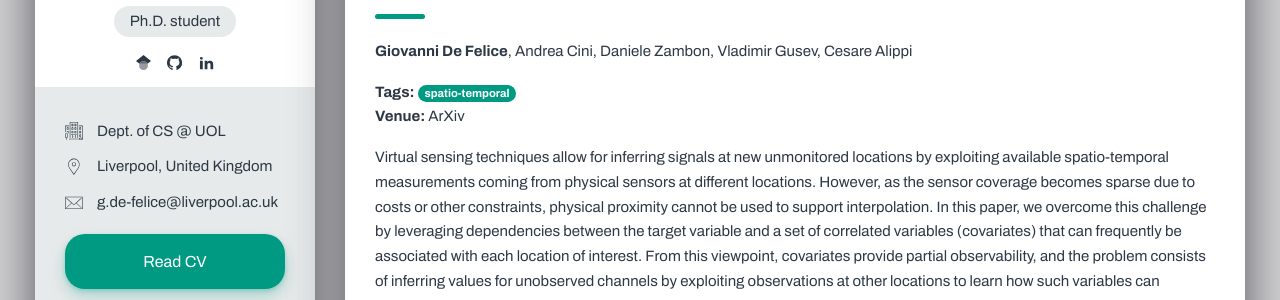
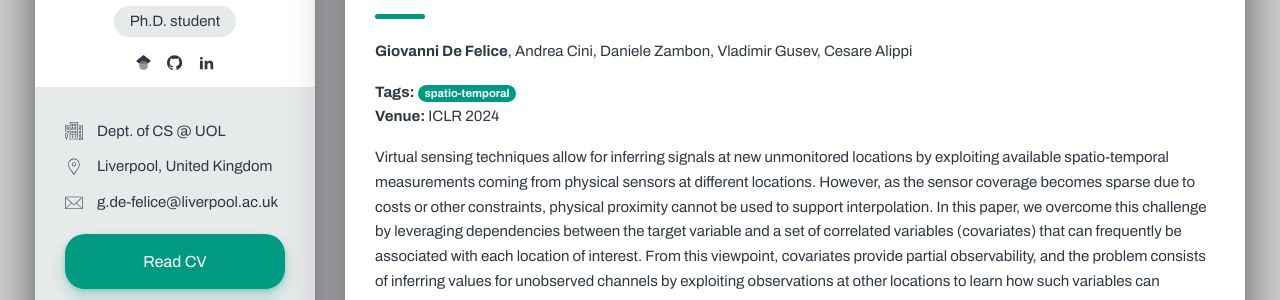
Before and after one commit to gdefe/gdefe.github.io, a Jekyll site: the page built from _publications/vs_multi.md, in a window 1280 px wide. Shown: the part 350-650 px from the top of the page. Built offline with Jekyll 4.4.1, drawn with Linux system fonts in a browser that asks for light colours.

Commit message:
ICLR and Digital Discovery papers

```diff
--- a/_publications/vs_multi.md
+++ b/_publications/vs_multi.md
@@ -11,8 +11,8 @@ categories:
     - spatio-temporal
 link:
 code:
-venue: ArXiv
-thumbnail:
+venue: ICLR 2024
+thumbnail: world_website.png
 layout: abstract
 order: 7
 ---
```
Also changed, not shown: _publications/discover.md (+2 -2 lines), 4 other files.
